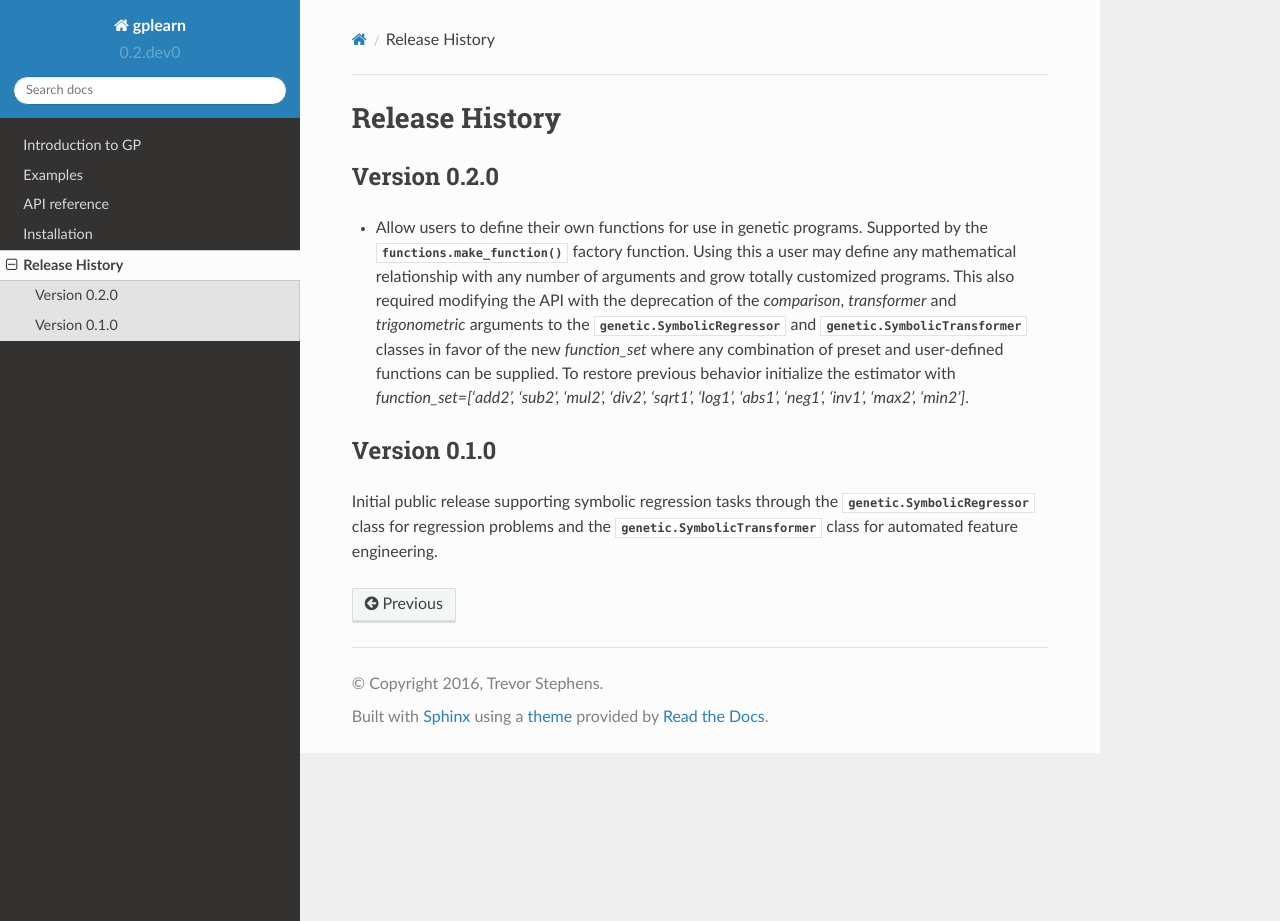
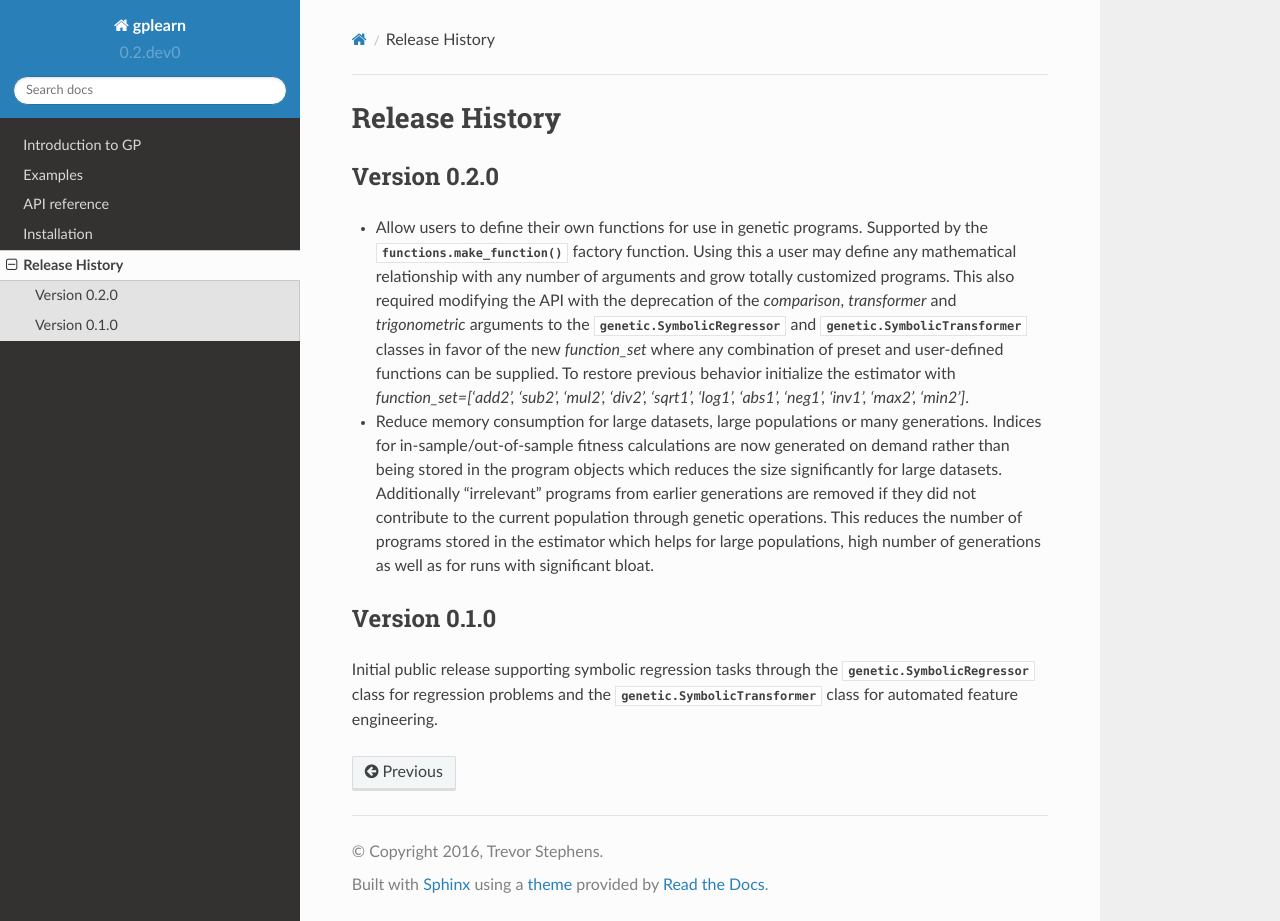
Before and after one commit to trevorstephens/gplearn, a Sphinx documentation site: the page built from doc/changelog.rst, in a window 1280 px wide and 921 px high. Built offline with Sphinx 7.4.7 and the Read the Docs theme 2.0.0, drawn with Linux system fonts in a browser that asks for light colours.

Commit message:
update docs

```diff
--- a/doc/changelog.rst
+++ b/doc/changelog.rst
@@ -18,6 +18,14 @@ Version 0.2.0
   be supplied. To restore previous behavior initialize the estimator with
   `function_set=['add2', 'sub2', 'mul2', 'div2', 'sqrt1', 'log1', 'abs1',
   'neg1', 'inv1', 'max2', 'min2']`.
+- Reduce memory consumption for large datasets, large populations or many
+  generations. Indices for in-sample/out-of-sample fitness calculations are now
+  generated on demand rather than being stored in the program objects which
+  reduces the size significantly for large datasets. Additionally "irrelevant"
+  programs from earlier generations are removed if they did not contribute to
+  the current population through genetic operations. This reduces the number of
+  programs stored in the estimator which helps for large populations, high
+  number of generations as well as for runs with significant bloat.
 
 
 Version 0.1.0
--- a/doc/reference.rst
+++ b/doc/reference.rst
@@ -11,7 +11,7 @@ Symbolic Regressor
    :inherited-members:
 
 Symbolic Transformer
--------------------
+--------------------
 
 .. autoclass:: gplearn.genetic.SymbolicTransformer
    :members:
```
Also changed, not shown: 1 other file.
